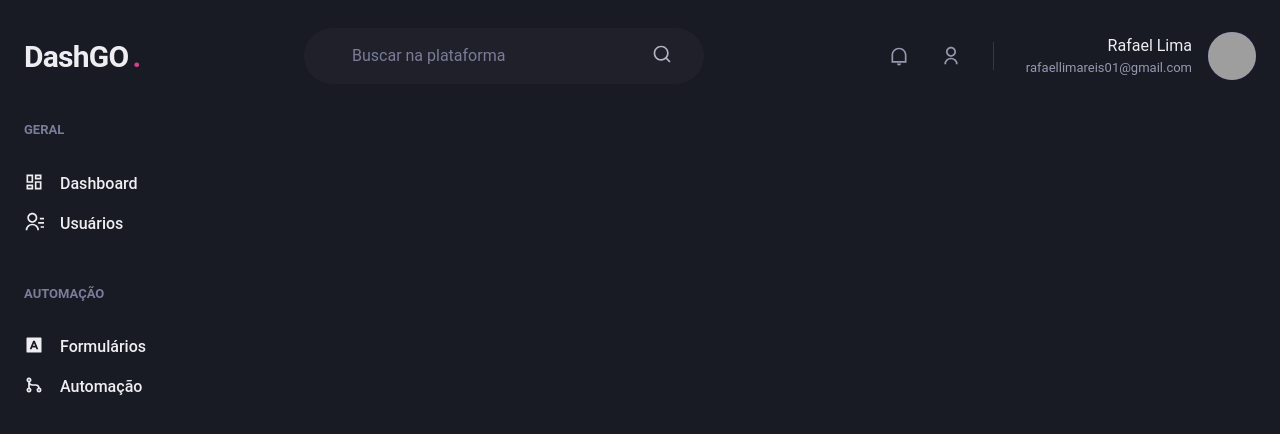
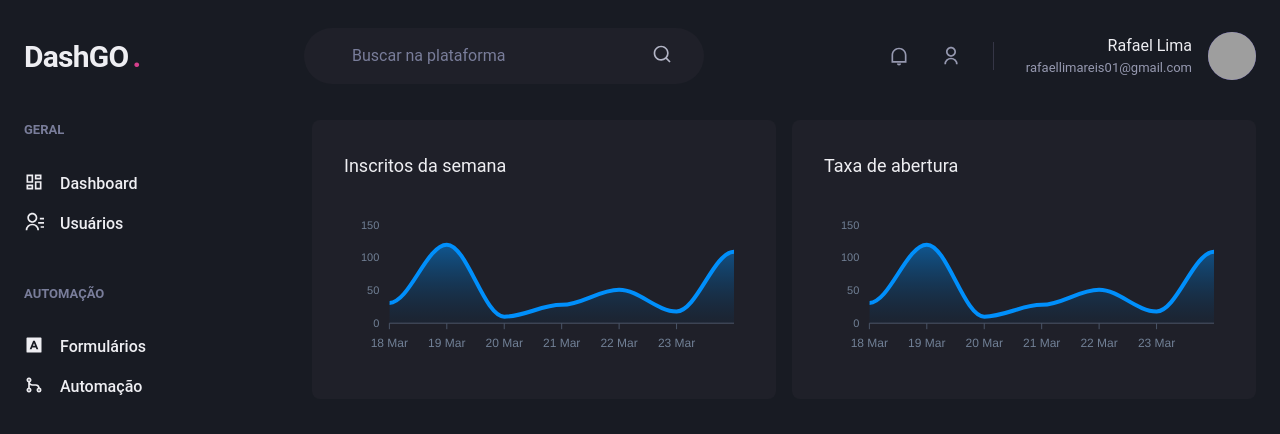
Before and after one commit to RafaelLimaReis/rocketseat_course, a Next.js app in the folder dashgo/: page /dashboard in a window 1280 px wide. Shown: the top 434 px of the page. Built offline with nearby package versions, Linux system fonts and the light colour scheme; grey boxes are pictures that could not be loaded.

Commit message:
adição de grafico

```diff
--- a/dashgo/package.json
+++ b/dashgo/package.json
@@ -13,9 +13,11 @@
     "@chakra-ui/react": "^1.8.6",
     "@emotion/react": "^11.8.2",
     "@emotion/styled": "^11.8.1",
+    "apexcharts": "^3.33.2",
     "framer-motion": "^6.2.8",
     "next": "12.1.0",
     "react": "17.0.2",
+    "react-apexcharts": "^1.4.0",
     "react-dom": "17.0.2",
     "react-icons": "^4.3.1"
   },
--- a/dashgo/src/pages/dashboard.tsx
+++ b/dashgo/src/pages/dashboard.tsx
@@ -1,6 +1,66 @@
-import { Flex } from "@chakra-ui/react";
+import { Flex, SimpleGrid, Box, Text, theme } from "@chakra-ui/react";
+import dynamic from 'next/dynamic';
 import { Header } from "../components/Header";
 import { Sidebar } from "../components/Sidebar";
+
+const Chart = dynamic(() => import('react-apexcharts'), {
+    ssr: false
+});
+
+const options = {
+    chart: {
+        toolbar: {
+            show: false
+        },
+        zoom: {
+            enabled: false
+        },
+        foreColor: theme.colors.gray[500]
+    },
+    grid: {
+        show: false
+    },
+    dataLabels: {
+        enabled: false
+    },
+    tooltip: {
+        enabled: false
+    },
+    xaxis: {
+        type: 'datetime',
+        axisBorder: {
+            color: theme.colors.gray[600]
+        },
+        axisTicks: {
+            color: theme.colors.gray[600]
+        },
+        categories: [
+            '2021-03-18T00:00:00.000Z',
+            '2021-03-19T00:00:00.000Z',
+            '2021-03-20T00:00:00.000Z',
+            '2021-03-21T00:00:00.000Z',
+            '2021-03-22T00:00:00.000Z',
+            '2021-03-23T00:00:00.000Z',
+            '2021-03-24T00:00:00.000Z'
+        ]
+    },
+    legend: {
+        horizontalAlign: 'right'
+    },
+    fill: {
+        opacity: 0.3,
+        type: 'gradient',
+        gradient: {
+            shade: 'dark',
+            opacityFrom: 0.7,
+            opacityTo: 0.3
+        }
+    }
+};
+
+const series = [
+    {name: 'Series1', data: [31, 120, 10, 28, 51, 18, 109] }
+];
 
 export default function Dashboard() {
     return (
@@ -9,6 +69,28 @@
 
             <Flex w="100%" my="6" maxWidth={1480} mx="auto" px="6">
                 <Sidebar />
+
+                <SimpleGrid flex="1" gap="4" minChildWidth="320px">
+                    <Box
+                        p="8"
+                        bg="gray.800"
+                        borderRadius={8}
+                        pb="4"
+                    >
+                        <Text fontSize="lg" mb="4">Inscritos da semana</Text>
+                        <Chart type="area" height={160} options={options} series={series} />
+                    </Box>
+                    <Box
+                        p="8"
+                        bg="gray.800"
+                        borderRadius={8}
+                        pb="4"
+                    >
+                        <Text fontSize="lg" mb="4">Taxa de abertura</Text>
+                        <Chart type="area" height={160} options={options} series={series} />
+                    </Box>
+
+                </SimpleGrid>
             </Flex>
         </Flex>
     )
```
Also changed, not shown: 1 other file (tests, documents, lock files or other folders).
